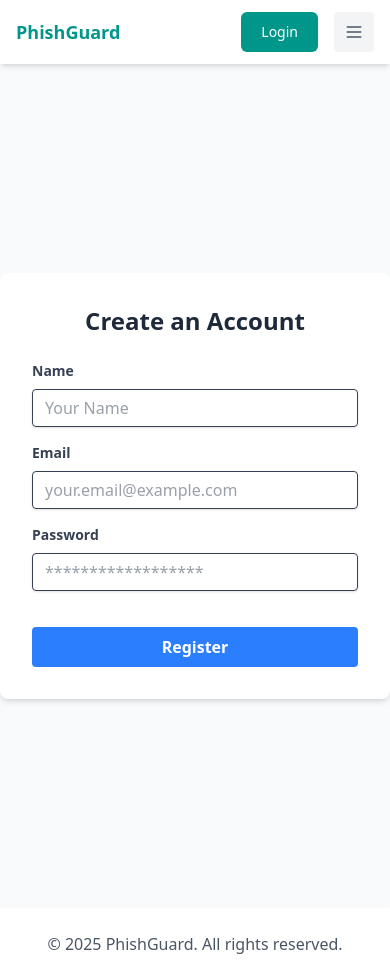
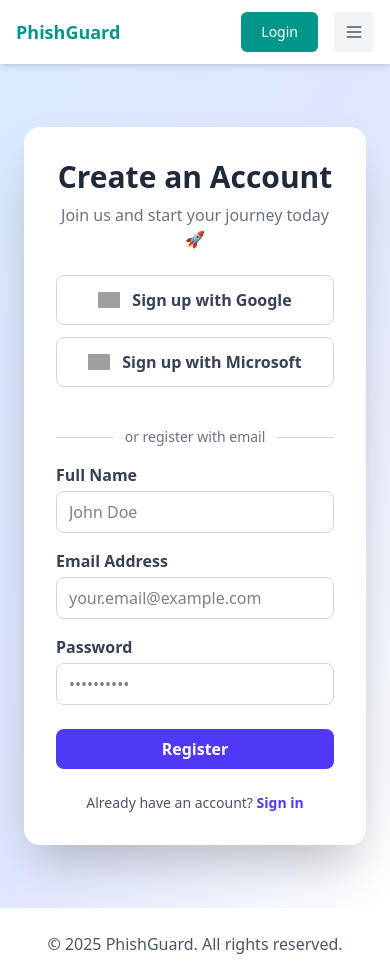
Before and after one commit to imgrooty/phishguard-project, a Next.js app in the folder frontend/: page /register in a window 390 px wide. Built offline with nearby package versions, Linux system fonts and the light colour scheme; no server answers; grey boxes are pictures that could not be loaded.

Commit message:
updated auth

```diff
--- a/frontend/app/layout.tsx
+++ b/frontend/app/layout.tsx
@@ -3,6 +3,7 @@ import { Geist, Geist_Mono } from "next/font/google";
 import "./globals.css";
 import Header from "@/components/Header";
 import Footer from "@/components/Footer";
+import { SessionProviderComponent } from "@/components/SessionProvider";
 
 const geistSans = Geist({
   variable: "--font-geist-sans",
@@ -34,7 +35,9 @@ export default function RootLayout({
         className={`${geistSans.variable} ${geistMono.variable} antialiased`}
       >
         <Header />
+        <SessionProviderComponent>
         {children}
+        </SessionProviderComponent>
         <Footer />
       </body>
     </html>
--- a/frontend/app/login/page.tsx
+++ b/frontend/app/login/page.tsx
@@ -1,60 +1,42 @@
-'use client';
-
-import { useState, FormEvent } from 'react';
-
-// SVG Icon for Google
-const GoogleIcon = () => (
-  <svg className="w-5 h-5 mr-2" viewBox="0 0 48 48">
-    <path fill="#FFC107" d="M43.611 20.083H42V20H24v8h11.303c-1.649 4.657-6.08 8-11.303 8c-6.627 0-12-5.373-12-12s5.373-12 12-12c3.059 0 5.842 1.154 7.961 3.039L38.804 9.92C34.553 6.136 29.63 4 24 4C12.955 4 4 12.955 4 24s8.955 20 20 20s20-8.955 20-20c0-1.341-.138-2.65-.389-3.917z"></path>
-    <path fill="#FF3D00" d="M6.306 14.691c-1.211 2.22-1.905 4.773-1.905 7.509s.694 5.289 1.905 7.509L.903 35.13C-.422 31.895-1 28.062-1 24s.422-7.895 1.306-11.13L6.306 14.691z"></path>
-    <path fill="#4CAF50" d="M24 48c5.63 0 10.553-1.846 14.097-4.92l-5.4-5.4c-1.921 1.287-4.382 2.04-7.097 2.04c-5.223 0-9.673-3.34-11.255-7.85l-5.694 5.218C8.941 42.602 15.91 48 24 48z"></path>
-    <path fill="#1976D2" d="M43.611 20.083L48 20V24c0 11.045-8.955 20-20 20c-8.086 0-15.055-4.796-18.194-11.86l5.694-5.218C14.327 34.66 18.777 38 24 38c5.223 0 9.673-3.34 11.255-7.85l5.4 5.4C38.154 41.154 43 33.38 43 24c0-1.341-.138-2.65-.389-3.917z"></path>
-  </svg>
-);
-
-// SVG Icon for Outlook/Microsoft
-const OutlookIcon = () => (
-    <svg className="w-5 h-5 mr-2" viewBox="0 0 24 24" fill="currentColor">
-        <path d="M11.25 11.25H3.75V3.75H11.25V11.25ZM11.25 20.25H3.75V12.75H11.25V20.25ZM20.25 11.25H12.75V3.75H20.25V11.25ZM20.25 20.25H12.75V12.75H20.25V20.25Z"></path>
-    </svg>
-);
-
+"use client";
+import { useSession, signIn } from "next-auth/react";
+import { useState, FormEvent } from "react";
+import { useRouter } from 'next/navigation';
+import { useEffect } from 'react';
+import Link from "next/link";
+import Image from "next/image";
 
 export default function LoginPage() {
-  const [email, setEmail] = useState('');
-  const [password, setPassword] = useState('');
-  const [error, setError] = useState('');
+  const { data: session } = useSession();
+  const [email, setEmail] = useState("");
+  const [password, setPassword] = useState("");
+  const [error, setError] = useState("");
   const [isLoading, setIsLoading] = useState(false);
+  const router = useRouter();
 
   const handleSubmit = async (e: FormEvent) => {
     e.preventDefault();
-    setError('');
+    setError("");
     setIsLoading(true);
 
     if (!email || !password) {
-      setError('Both email and password are required.');
+      setError("Both email and password are required.");
       setIsLoading(false);
       return;
     }
 
     try {
-      const res = await fetch('/api/auth/login', {
-        method: 'POST',
-        headers: { 'Content-Type': 'application/json' },
+      const res = await fetch("/api/auth/login", {
+        method: "POST",
+        headers: { "Content-Type": "application/json" },
         body: JSON.stringify({ email, password }),
       });
 
       const data = await res.json();
+      if (!res.ok) throw new Error(data.message || "Failed to login");
 
-      if (!res.ok) {
-        throw new Error(data.message || 'Failed to login');
-      }
-
-      // On successful login, save the token and redirect
-      // Note: Using localStorage is fine for simple apps, but consider more secure storage for production.
-      localStorage.setItem('token', data.token);
-      window.location.href = '/dashboard'; // Redirect to a protected dashboard page
-
+      localStorage.setItem("token", data.token);
+      router.push("/dashboard");
     } catch (err: any) {
       setError(err.message);
     } finally {
@@ -62,64 +44,83 @@ export default function LoginPage() {
     }
   };
 
-  const handleSocialLogin = (provider: 'google' | 'outlook') => {
-    // This is where you would initiate the OAuth flow.
-    // For a real application, you'd use a library like NextAuth.js
-    // which handles the redirects and callbacks.
-    // Example: signIn(provider, { callbackUrl: '/dashboard' });
-    console.log(`Login with ${provider} clicked.`);
-    setError(`Login with ${provider} is not implemented yet.`);
-  };
+  useEffect(() => {
+    if (session) {
+      router.push('/dashboard');
+    }
+  }, [session, router]);
 
+  if (session) {
+    return null; // nothing displayed
+  }
 
   return (
-    <main className="min-h-screen flex items-center justify-center bg-gray-100 p-4">
-      <div className="max-w-md w-full p-8 bg-white rounded-xl shadow-lg space-y-6">
-        <div className="text-center">
-            <h2 className="text-3xl font-bold text-gray-900">Welcome Back!</h2>
-            <p className="mt-2 text-sm text-gray-600">Sign in to continue to your account.</p>
-        <p className="text-center text-gray-600 text-sm mt-6">
-          Don't have an account?{' '}
-          <a href="/register" className="font-bold text-blue-600 hover:text-blue-800">
-            Register Here
-          </a>
+    <main className="min-h-screen flex flex-col md:flex-row items-center justify-center bg-gradient-to-br from-blue-50 to-indigo-100">
+      {/* Left side illustration or branding */}
+      <div className="hidden md:flex flex-col items-center justify-center w-1/2 p-10 text-center">
+        <img
+          src="https://interviewexpress.vercel.app/onGoingChallenges.gif"
+          alt="Login Illustration"
+          width={450}
+          height={450}
+          className="mb-6"
+        />
+        <h1 className="text-3xl font-bold text-gray-800">Welcome Back!</h1>
+        <p className="text-gray-600 mt-2">
+          Sign in to continue to your dashboard and manage your account easily.
         </p>
       </div>
 
-        <div className="space-y-4">
+      {/* Right side form */}
+      <div className="w-full md:w-1/2 max-w-md p-8 bg-white rounded-2xl shadow-lg mx-auto">
+        <h2 className="text-2xl font-semibold text-center text-gray-800 mb-6">
+          Sign In to Your Account
+        </h2>
+
+        {/* OAuth Buttons */}
+        <div className="flex flex-col gap-3 mb-6">
           <button
-                onClick={() => handleSocialLogin('google')}
-                disabled={isLoading}
-                className="w-full flex items-center justify-center py-2.5 px-4 border border-gray-300 rounded-lg shadow-sm bg-white text-sm font-medium text-gray-700 hover:bg-gray-50 disabled:opacity-50"
+            onClick={() => signIn("google")}
+            className="flex items-center justify-center gap-3 px-6 py-2 border border-gray-300 rounded-lg bg-white hover:bg-gray-50 shadow-sm transition"
           >
-                <GoogleIcon />
-                Sign in with Google
+            <Image
+              src="https://www.svgrepo.com/show/475656/google-color.svg"
+              alt="Google logo"
+              width={20}
+              height={20}
+            />
+            <span className="text-gray-700 font-medium">Continue with Google</span>
           </button>
+
           <button
-                onClick={() => handleSocialLogin('outlook')}
-                disabled={isLoading}
-                className="w-full flex items-center justify-center py-2.5 px-4 border border-gray-300 rounded-lg shadow-sm bg-white text-sm font-medium text-gray-700 hover:bg-gray-50 disabled:opacity-50"
+            onClick={() => signIn("azure-ad")}
+            className="flex items-center justify-center gap-3 px-6 py-2 border border-gray-300 rounded-lg bg-white hover:bg-gray-50 shadow-sm transition"
           >
-                <OutlookIcon />
-                Sign in with Outlook
+            <Image
+              src="https://upload.wikimedia.org/wikipedia/commons/4/44/Microsoft_logo.svg"
+              alt="Microsoft logo"
+              width={20}
+              height={20}
+            />
+            <span className="text-gray-700 font-medium">Continue with Microsoft</span>
           </button>
         </div>
 
-        <div className="relative flex py-2 items-center">
-            <div className="flex-grow border-t border-gray-300"></div>
-            <span className="flex-shrink mx-4 text-gray-500 text-sm">Or continue with</span>
-            <div className="flex-grow border-t border-gray-300"></div>
+        <div className="flex items-center my-4">
+          <div className="flex-1 h-px bg-gray-300"></div>
+          <span className="px-3 text-gray-500 text-sm">or</span>
+          <div className="flex-1 h-px bg-gray-300"></div>
         </div>
 
-        <form onSubmit={handleSubmit} className="space-y-6">
+        {/* Email / Password Login */}
+        <form onSubmit={handleSubmit} className="space-y-4">
           {error && (
-            <div className="bg-red-100 border border-red-400 text-red-700 px-4 py-3 rounded-lg relative" role="alert">
-              <span className="block sm:inline">{error}</span>
+            <div className="bg-red-100 border border-red-400 text-red-700 px-4 py-2 rounded text-sm">
+              {error}
             </div>
           )}
-
-          <div className="relative">
-            <label className="block text-gray-700 text-sm font-bold mb-2" htmlFor="email">
+          <div>
+            <label htmlFor="email" className="block text-sm font-medium text-gray-700">
               Email Address
             </label>
             <input
@@ -128,14 +129,13 @@ export default function LoginPage() {
               value={email}
               onChange={(e) => setEmail(e.target.value)}
               placeholder="your.email@example.com"
-              className="shadow-sm appearance-none border rounded-lg w-full py-3 px-4 text-gray-700 leading-tight focus:outline-none focus:ring-2 focus:ring-blue-500 focus:border-transparent"
+              className="mt-1 w-full px-3 py-2 border border-gray-300 rounded-lg shadow-sm focus:outline-none focus:ring-2 focus:ring-blue-400"
               disabled={isLoading}
-              required
             />
           </div>
 
-          <div className="relative">
-            <label className="block text-gray-700 text-sm font-bold mb-2" htmlFor="password">
+          <div>
+            <label htmlFor="password" className="block text-sm font-medium text-gray-700">
               Password
             </label>
             <input
@@ -143,24 +143,27 @@ export default function LoginPage() {
               type="password"
               value={password}
               onChange={(e) => setPassword(e.target.value)}
-              placeholder="******************"
-              className="shadow-sm appearance-none border rounded-lg w-full py-3 px-4 text-gray-700 leading-tight focus:outline-none focus:ring-2 focus:ring-blue-500 focus:border-transparent"
+              placeholder="••••••••••"
+              className="mt-1 w-full px-3 py-2 border border-gray-300 rounded-lg shadow-sm focus:outline-none focus:ring-2 focus:ring-blue-400"
               disabled={isLoading}
-              required
             />
           </div>
 
-          <div>
           <button
-              className="w-full flex justify-center bg-blue-600 hover:bg-blue-700 text-white font-bold py-3 px-4 rounded-lg focus:outline-none focus:shadow-outline disabled:bg-blue-400 transition duration-150 ease-in-out"
             type="submit"
             disabled={isLoading}
+            className="w-full bg-blue-600 hover:bg-blue-700 text-white font-semibold py-2 rounded-lg shadow-md transition disabled:bg-blue-300"
           >
-              {isLoading ? 'Logging in...' : 'Login'}
+            {isLoading ? "Logging in..." : "Login"}
           </button>
-          </div>
         </form>
 
+        <p className="text-center text-gray-600 text-sm mt-6">
+          Don't have an account?{" "}
+          <Link href="/register" className="font-semibold text-blue-600 hover:text-blue-800">
+            Register here
+          </Link>
+        </p>
       </div>
     </main>
   );
--- a/frontend/app/register/page.tsx
+++ b/frontend/app/register/page.tsx
@@ -1,11 +1,12 @@
-// app/register/page.tsx
-
 'use client';
-
+import Image from 'next/image';
+import { signIn, useSession } from 'next-auth/react';
 import { useState, FormEvent } from 'react';
 import { useRouter } from 'next/navigation';
+import { useEffect } from 'react';
 
 export default function RegisterPage() {
+  const { data: session } = useSession();
   const [name, setName] = useState('');
   const [email, setEmail] = useState('');
   const [password, setPassword] = useState('');
@@ -31,7 +32,6 @@ export default function RegisterPage() {
         body: JSON.stringify({ name, email, password }),
       });
 
-      // Defensive check: if response is not JSON, catch it early
       let data;
       try {
         data = await res.json();
@@ -39,17 +39,11 @@ export default function RegisterPage() {
         throw new Error('Server did not return valid JSON. Check API route.');
       }
 
-      if (!res.ok) {
-        throw new Error(data.message || 'Something went wrong');
-      }
-
-      if (!data.token) {
-        throw new Error('No token received from server');
-      }
+      if (!res.ok) throw new Error(data.message || 'Something went wrong');
+      if (!data.token) throw new Error('No token received from server');
 
       localStorage.setItem('token', data.token);
       router.push('/dashboard');
-
     } catch (err: any) {
       setError(err.message || 'Unexpected error occurred');
     } finally {
@@ -57,32 +51,96 @@ export default function RegisterPage() {
     }
   };
 
+   useEffect(() => {
+      if (session) {
+        router.push('/dashboard');
+      }
+    }, [session, router]);
+
+    if (session) {
+      return null; // nothing displayed
+    }
+
+
   return (
-    <main className="min-h-screen flex items-center justify-center bg-gray-50">
-      <div className="max-w-md w-full p-8 bg-white rounded-lg shadow-md">
-        <h2 className="text-2xl font-bold mb-6 text-center text-gray-800">Create an Account</h2>
+    <main className="min-h-screen flex items-center justify-center bg-gradient-to-br from-blue-100 via-indigo-100 to-white p-6">
+      <div className="max-w-5xl w-full bg-white shadow-2xl rounded-2xl overflow-hidden flex flex-col md:flex-row">
+
+        {/* Left Side: Illustration */}
+        <div className="hidden md:flex md:w-1/2 bg-gradient-to-br from-indigo-500 to-blue-500 items-center justify-center p-8">
+          <img
+            src="https://interviewexpress.vercel.app/onGoingChallenges.gif" // use your generated image here
+            alt="Register Illustration"
+            width={600}
+            height={600}
+            className="drop-shadow-2xl"
+          />
+        </div>
+
+        {/* Right Side: Form */}
+        <div className="w-full md:w-1/2 p-8 md:p-12 flex flex-col justify-center">
+          <h2 className="text-3xl font-extrabold text-gray-800 mb-2 text-center">Create an Account</h2>
+          <p className="text-gray-500 text-center mb-6">Join us and start your journey today 🚀</p>
+
+          {/* OAuth Buttons */}
+          <div className="flex flex-col gap-3 mb-6">
+            <button
+              onClick={() => signIn('google')}
+              className="flex items-center justify-center gap-3 px-6 py-3 rounded-lg bg-white border border-gray-300 hover:shadow-lg transition-all duration-200"
+            >
+              <Image
+                src="https://www.svgrepo.com/show/475656/google-color.svg"
+                alt="Google logo"
+                width={22}
+                height={22}
+              />
+              <span className="text-gray-700 font-semibold">Sign up with Google</span>
+            </button>
+
+            <button
+              onClick={() => signIn('azure-ad')}
+              className="flex items-center justify-center gap-3 px-6 py-3 rounded-lg bg-white border border-gray-300 hover:shadow-lg transition-all duration-200"
+            >
+              <Image
+                src="https://upload.wikimedia.org/wikipedia/commons/4/44/Microsoft_logo.svg"
+                alt="Microsoft logo"
+                width={22}
+                height={22}
+              />
+              <span className="text-gray-700 font-semibold">Sign up with Microsoft</span>
+            </button>
+          </div>
+
+          <div className="flex items-center my-4">
+            <div className="flex-1 h-px bg-gray-300"></div>
+            <span className="px-3 text-gray-500 text-sm">or register with email</span>
+            <div className="flex-1 h-px bg-gray-300"></div>
+          </div>
+
           <form onSubmit={handleSubmit}>
             {error && (
-            <div className="bg-red-100 border border-red-400 text-red-700 px-4 py-3 rounded relative mb-4" role="alert">
-              <span className="block sm:inline">{error}</span>
+              <div className="bg-red-100 border border-red-400 text-red-700 px-4 py-3 rounded-lg mb-4 text-sm">
+                {error}
               </div>
             )}
+
             <div className="mb-4">
-            <label className="block text-gray-700 text-sm font-bold mb-2" htmlFor="name">
-              Name
+              <label htmlFor="name" className="block text-gray-700 font-semibold mb-1">
+                Full Name
               </label>
               <input
                 id="name"
                 value={name}
                 onChange={(e) => setName(e.target.value)}
-              placeholder="Your Name"
-              className="shadow appearance-none border rounded w-full py-2 px-3 text-gray-700 leading-tight focus:outline-none focus:shadow-outline"
+                placeholder="John Doe"
+                className="w-full border border-gray-300 rounded-lg py-2 px-3 focus:ring-2 focus:ring-indigo-400 focus:outline-none"
                 disabled={isLoading}
               />
             </div>
+
             <div className="mb-4">
-            <label className="block text-gray-700 text-sm font-bold mb-2" htmlFor="email">
-              Email
+              <label htmlFor="email" className="block text-gray-700 font-semibold mb-1">
+                Email Address
               </label>
               <input
                 id="email"
@@ -90,12 +148,13 @@ export default function RegisterPage() {
                 value={email}
                 onChange={(e) => setEmail(e.target.value)}
                 placeholder="your.email@example.com"
-              className="shadow appearance-none border rounded w-full py-2 px-3 text-gray-700 leading-tight focus:outline-none focus:shadow-outline"
+                className="w-full border border-gray-300 rounded-lg py-2 px-3 focus:ring-2 focus:ring-indigo-400 focus:outline-none"
                 disabled={isLoading}
               />
             </div>
+
             <div className="mb-6">
-            <label className="block text-gray-700 text-sm font-bold mb-2" htmlFor="password">
+              <label htmlFor="password" className="block text-gray-700 font-semibold mb-1">
                 Password
               </label>
               <input
@@ -103,21 +162,28 @@ export default function RegisterPage() {
                 type="password"
                 value={password}
                 onChange={(e) => setPassword(e.target.value)}
-              placeholder="******************"
-              className="shadow appearance-none border rounded w-full py-2 px-3 text-gray-700 mb-3 leading-tight focus:outline-none focus:shadow-outline"
+                placeholder="••••••••••"
+                className="w-full border border-gray-300 rounded-lg py-2 px-3 focus:ring-2 focus:ring-indigo-400 focus:outline-none"
                 disabled={isLoading}
               />
             </div>
-          <div className="flex items-center justify-between">
+
             <button
-              className="w-full bg-blue-500 hover:bg-blue-700 text-white font-bold py-2 px-4 rounded focus:outline-none focus:shadow-outline disabled:bg-blue-300"
               type="submit"
               disabled={isLoading}
+              className="w-full bg-indigo-600 hover:bg-indigo-700 text-white font-bold py-2 px-4 rounded-lg transition-all duration-200 disabled:opacity-50"
             >
               {isLoading ? 'Registering...' : 'Register'}
             </button>
+          </form>
+
+          <p className="text-center text-gray-600 text-sm mt-6">
+            Already have an account?{' '}
+            <a href="/login" className="text-indigo-600 hover:text-indigo-700 font-semibold">
+              Sign in
+            </a>
+          </p>
         </div>
-        </form>
       </div>
     </main>
   );
--- /dev/null
+++ b/frontend/components/SessionProvider.tsx
@@ -0,0 +1,14 @@
+"use client";
+import { SessionProvider } from "next-auth/react"
+import React from "react";
+
+interface SessionProviderProps {
+  children: React.ReactNode;
+}
+export const SessionProviderComponent: React.FC<SessionProviderProps> = ({ children }) => {
+  return (
+    <SessionProvider>
+        {children}
+    </SessionProvider>
+  );
+}
--- a/frontend/package.json
+++ b/frontend/package.json
@@ -19,11 +19,13 @@
     "mongoose": "^8.19.0",
     "next": "15.5.0",
     "next-auth": "^4.24.11",
+    "nodemailer": "^6.10.1",
     "postcss": "^8.5.6",
     "react": "19.1.0",
     "react-dom": "19.1.0",
     "react-email": "^4.2.11",
     "resend": "^6.1.0",
+    "swr": "^2.3.6",
     "zod": "^4.1.9"
   },
   "devDependencies": {
```
Also changed, not shown: frontend/app/api/auth/[...nextauth]/route.ts (added, +20 -0 lines), frontend/app/api/save-user.ts (deleted, +0 -25 lines), frontend/app/profile/page.tsx (added, +84 -0 lines), frontend/components/AuthButtons.tsx (deleted, +0 -27 lines), frontend/public/register.jpg (added), 1 other file (tests, documents, lock files or other folders). Lines whose indentation alone changed are shown as unchanged.
